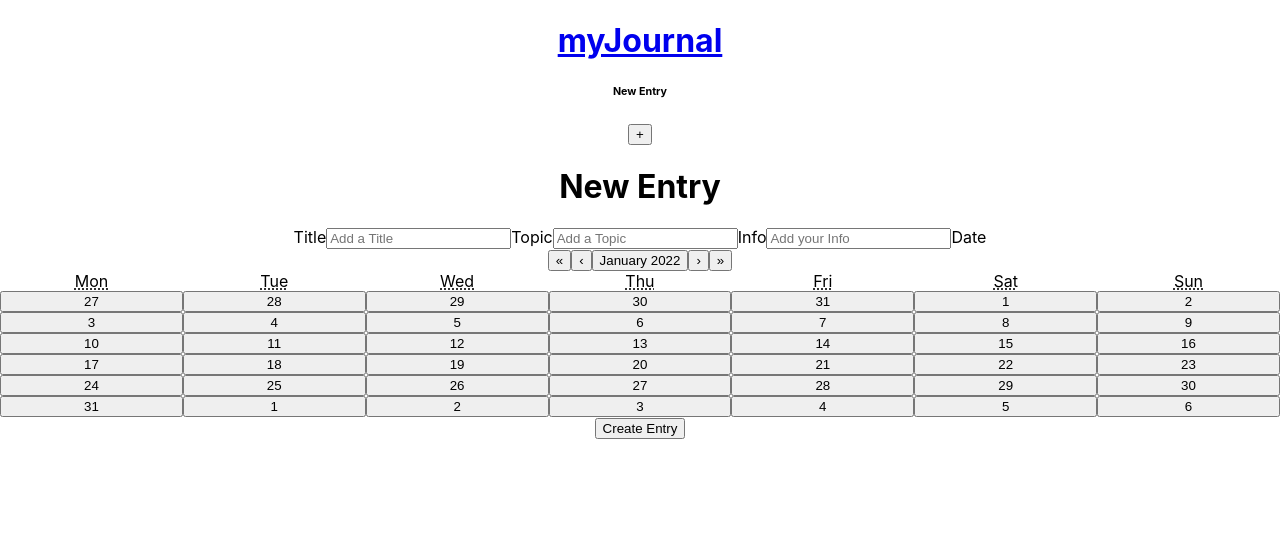
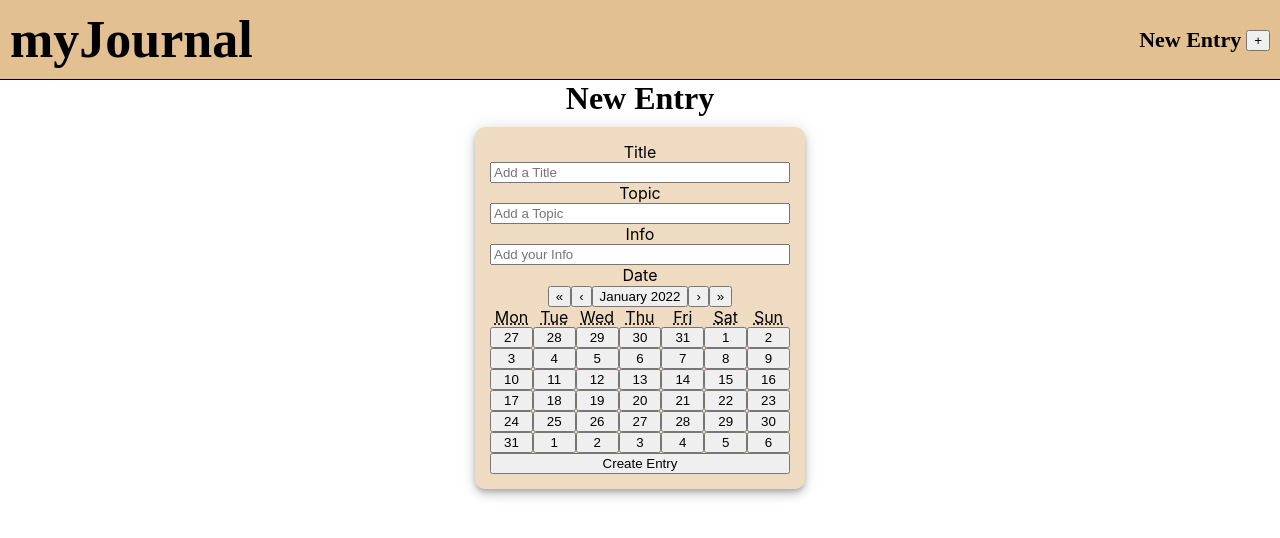
Before and after one commit to Elvedin123/personal-journal, a React (Create React App) app in the folder client/: page /new in a window 1280 px wide. Shown: the top 538 px of the page. Built offline with nearby package versions, Linux system fonts and the light colour scheme.

Commit message:
styling details page

```diff
--- a/client/src/App.css
+++ b/client/src/App.css
@@ -1,6 +1,175 @@
 
 .App {
   text-align: center;
+}
+*{
+  margin: 0;
+
+}
+
+.navbar{
+  display: flex;
+  flex-direction: row;
+  align-items: center;
+  justify-content: space-between;
+  padding: 10px;
+  background-color: rgb(214, 165, 100, 0.7);
+  border-bottom:  thin solid  black;
+}
+.add-button{
+  display: flex;
+  flex-direction: row;
+    align-items: center;
+}
+.button-title{
+  font-family: 'Journal';
+  font-size: 22px;
+}
+h6{
+  padding: 5px;
+}
+.title{
+  font-size: 26px;
+  font-family: 'Londrina Shadow';
+  text-decoration: none;
+  color: black;
+}
+.home{
+  font-family: 'Londrina Shadow';
+  font-size: 42px;
+}
+.card{
+  text-decoration: none;
+}
+.image{
+  background-image: url('https://images.unsplash.com/photo-1542435503-956c469947f6?ixlib=rb-1.2.1&ixid=MnwxMjA3fDB8MHxzZWFyY2h8MTh8fGhlYWRlcnxlbnwwfHwwfHw%3D&auto=format&fit=crop&w=700&q=60');
+  background-position: center;
+  margin-top: 20px;
+  height: 95vh;
+background-size: cover;;
+box-shadow: 0 4px 8px 0 rgba(0, 0, 0, 0.2), 0 6px 20px 0 rgba(0, 0, 0, 0.19);
+
+}
+.entry-container {
+  display: flex;
+  flex-direction: column;
+  align-items: center;
+  overflow:scroll;
+   height:400px;
+  /* width: 400px; */
+  /* border: 2px solid black; */
+  list-style-type: none;
+  margin: auto ;
+  margin-right: 10px;
+  padding: 20px;
+text-align: center;
+}
+.entry-card{
+  text-decoration: none;
+  color:black;
+  padding-bottom:5px ;
+  width: 40vw;
+  box-shadow: 0 4px 8px 0 rgba(0, 0, 0, 0.2), 0 6px 20px 0 rgba(0, 0, 0, 0.19);
+  text-align: center;
+  margin: 10px;
+  background-color: rgb(214, 165, 100, 0.4);
+  border:thin solid black;
+  border-radius: 5%;
+  color: black;
+}
+.card-title{
+  font-size: 32px;
+  font-family: 'Journal';
+}
+time{
+  font-size: 14px;
+}
+.button-title{
+  font-family: 'Journal';
+  font-size: 22px;
+}
+.entry-title{
+font-size: 42px;
+}
+.main-detail{
+  background-image: url('https://images.unsplash.com/photo-1542435503-956c469947f6?ixlib=rb-1.2.1&ixid=MnwxMjA3fDB8MHxzZWFyY2h8MTh8fGhlYWRlcnxlbnwwfHwwfHw%3D&auto=format&fit=crop&w=700&q=60');
+  background-position: center;
+  margin-top: 20px;
+  height: 95vh;
+background-size: cover;;
+box-shadow: 0 4px 8px 0 rgba(0, 0, 0, 0.2), 0 6px 20px 0 rgba(0, 0, 0, 0.19);
+}
+.detail-card{
+
+}
+.entry-title {
+  font-family: 'Londrina Shadow';
+}
+.detail{
+  font-family: 'Journal';
+  font-size: 30px;
+}
+.detail-topic{
+  font-family: 'Journal';
+  font-size: 30px;
+}
+.p{
+  font-family: 'Journal';
+  font-size: 30px;
+}
+.delete {
+  align-items: center;
+  appearance: none;
+  background-color: #fff;
+  border-radius: 24px;
+  border-style: none;
+  box-shadow: rgba(0, 0, 0, .2) 0 3px 5px -1px,rgba(0, 0, 0, .14) 0 6px 10px 0,rgba(0, 0, 0, .12) 0 1px 18px 0;
+  box-sizing: border-box;
+  color: #3c4043;
+  cursor: pointer;
+  fill: currentcolor;
+  font-family: "Google Sans",Roboto,Arial,sans-serif;
+  font-size: 14px;
+  font-weight: 500;
+  height: 20px;
+  justify-content: center;
+  letter-spacing: .25px;
+  line-height: normal;
+  max-width: 100%;
+  overflow: visible;
+  padding: 2px 24px;
+  position: relative;
+  margin-top: 5px;
+  text-align: center;
+  text-transform: none;
+  transition: box-shadow 280ms cubic-bezier(.4, 0, .2, 1),opacity 15ms linear 30ms,transform 270ms cubic-bezier(0, 0, .2, 1) 0ms;
+  user-select: none;
+  -webkit-user-select: none;
+  touch-action: manipulation;
+  width: auto;
+  will-change: transform,opacity;
+  z-index: 0;
+}
+.new{
+  font-family: 'Londrina Shadow';
+}
+.form-container{
+  display: flex;
+  justify-content: center;
+  flex-direction: column ;
+  align-items: center;
+  margin-top: 10px;
+}
+.form{
+  display: flex;
+  justify-content: center;
+  flex-direction: column;
+  width: 300px;
+  text-align: center;
+  background-color: rgb(214, 165, 100, 0.4) ;
+  padding: 15px;
+  border-radius: 10px;
+  box-shadow: rgba(0, 0, 0, .2) 0 3px 5px -1px,rgba(0, 0, 0, .14) 0 6px 10px 0,rgba(0, 0, 0, .12) 0 1px 18px 0;
 }
 /* ---------------------------
 ----------phone screen----- */
@@ -41,6 +210,9 @@ h6{
   text-decoration: none;
 }
 .image{
+  display: flex;
+  flex-direction: column;
+  align-items: center;
   background-image: url('https://encrypted-tbn0.gstatic.com/images?q=tbn:ANd9GcQ-vRpVT81Gi5WE551Ds93RkGzAFtaR8MpH-Q&usqp=CAU');
   background-position: center;
 
--- a/client/src/components/Entrydetail.jsx
+++ b/client/src/components/Entrydetail.jsx
@@ -17,17 +17,21 @@ export default function Entrydetail() {
     fetchEntry()
   }, [])
   return (
-    <div className='main-detail'>
-      <div className='detail-container'>
-        <h1 className='entry-title'>Entry</h1>
+    <>
+      <h1 className='entry-title'>Entry</h1>
+
+      <div className='main-detail'>
+        {/* <div className='detail-container'> */}
+
         <div className='detail-card'>
           <h2 className='detail'>{entry.fields?.title}</h2>
           <h3 className='detail-topic'>Topic: {entry.fields?.topic}</h3>
           <p className='p'>{entry.fields?.info}</p>
           <time>{entry.fields?.date.split('T')[0]}</time>
         </div>
-        <Deletebutton className='delete' entry={entry} />
+        <Deletebutton entry={entry} />
+        {/* </div> */}
       </div>
-    </div>
+    </>
   )
 }
```
